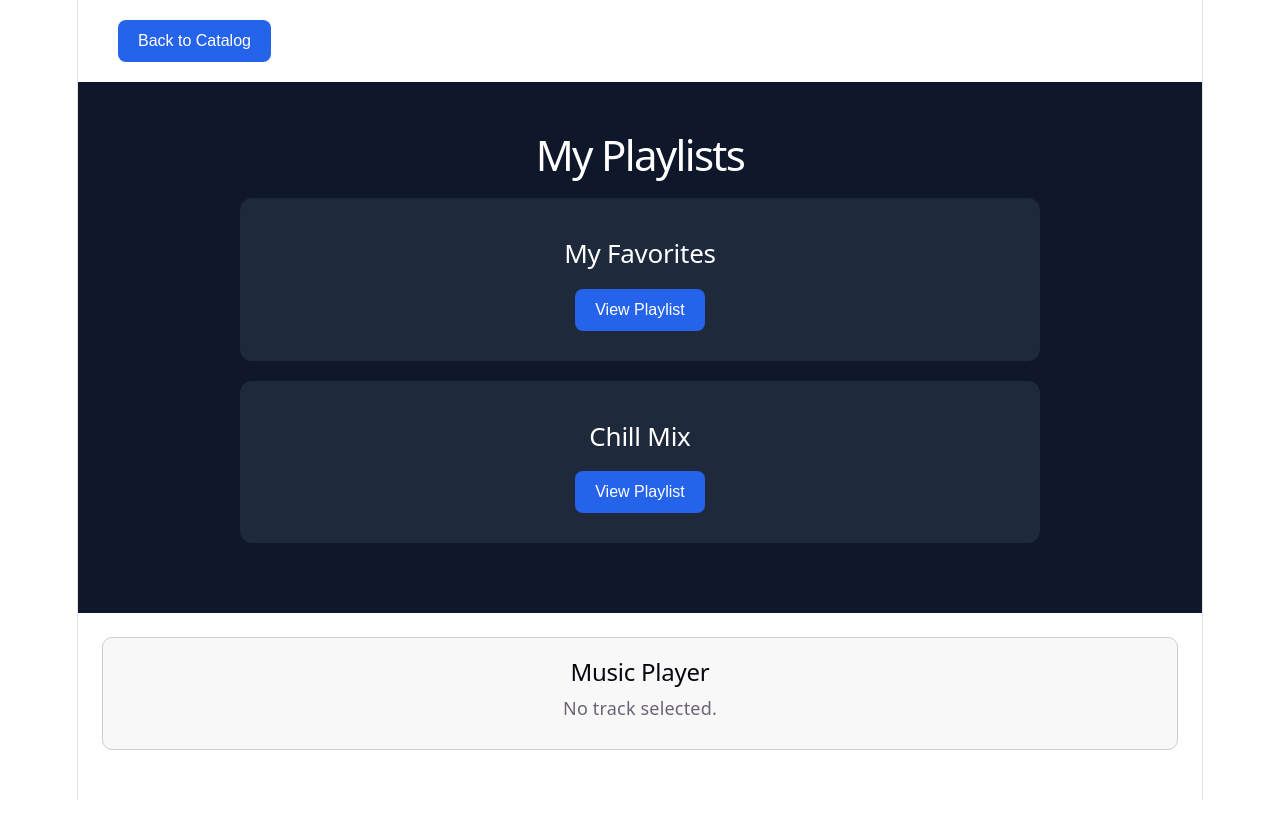
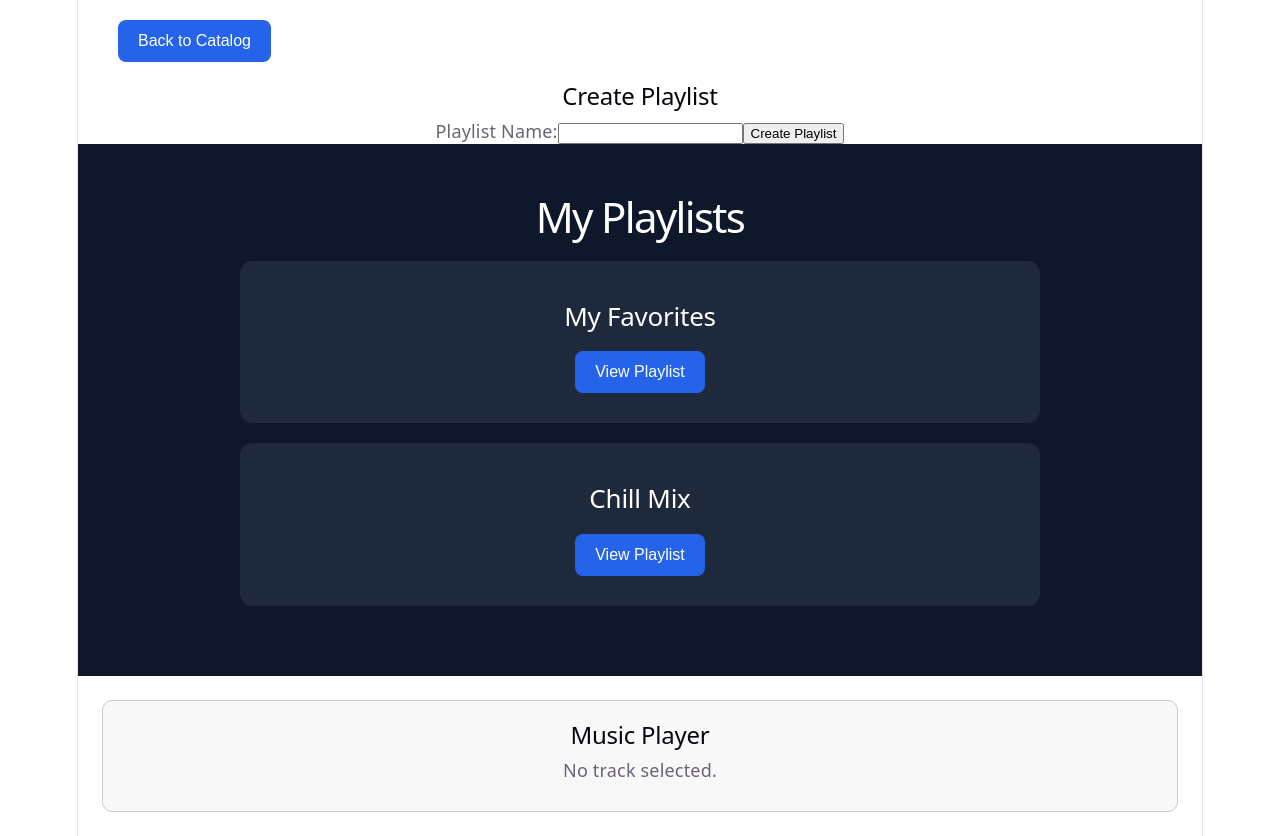
Before and after one commit to esereya-cmd/soundwaves, a React app in the folder frontend/: page / in a window 1280 px wide. Both pictures are taken after a click on the button "My Playlists". Before the commit the page ends 800 px from the top, so only its background shows below. Built offline with nearby package versions, Linux system fonts and the light colour scheme; no server answers; the HTML template or start-up script is replaced by a standard one.

Commit message:
SCRUM-168: Add create playlist form and validation tests

```diff
--- a/frontend/src/App.jsx
+++ b/frontend/src/App.jsx
@@ -7,6 +7,7 @@ import AlbumDetails from "./pages/AlbumDetails";
 import ArtistDetails from "./pages/ArtistDetails";
 import PlaylistList from "./pages/PlaylistList";
 import PlaylistDetails from "./pages/PlaylistDetails";
+import CreatePlaylistForm from "./components/CreatePlaylistForm";
 import MusicPlayer from "./components/media/MusicPlayer";
 
 import "./styles/playlist.css";
@@ -39,6 +40,11 @@ function App() {
   const [showPlaylists, setShowPlaylists] = useState(false);
   const [selectedPlaylist, setSelectedPlaylist] = useState(null);
 
+  // Playlist creation requires a confirmed backend API.
+  async function handleCreatePlaylist() {
+    throw new Error("Playlist creation API is not available yet.");
+  }
+
   if (showPlaylists) {
     return (
       <>
@@ -57,6 +63,10 @@ function App() {
             >
               Back to Catalog
             </button>
+
+            <CreatePlaylistForm
+              onCreatePlaylist={handleCreatePlaylist}
+            />
 
             <PlaylistList
               playlists={samplePlaylists}
--- /dev/null
+++ b/frontend/src/components/CreatePlaylistForm.jsx
@@ -0,0 +1,63 @@
+
+import { useState } from "react";
+
+function CreatePlaylistForm({ onCreatePlaylist }) {
+  const [name, setName] = useState("");
+  const [error, setError] = useState("");
+  const [isSubmitting, setIsSubmitting] = useState(false);
+
+  async function handleSubmit(event) {
+    event.preventDefault();
+
+    const playlistName = name.trim();
+
+    if (playlistName === "") {
+      setError("Please enter a playlist name.");
+      return;
+    }
+
+    if (isSubmitting) {
+      return;
+    }
+
+    setError("");
+    setIsSubmitting(true);
+
+    try {
+      if (!onCreatePlaylist) {
+        throw new Error("Playlist creation is not available yet.");
+      }
+
+      await onCreatePlaylist(playlistName);
+      setName("");
+    } catch {
+      setError("Unable to create playlist. Please try again.");
+    } finally {
+      setIsSubmitting(false);
+    }
+  }
+
+  return (
+    <form onSubmit={handleSubmit}>
+      <h2>Create Playlist</h2>
+
+      <label htmlFor="playlist-name">Playlist Name:</label>
+
+      <input
+        id="playlist-name"
+        type="text"
+        value={name}
+        onChange={(event) => setName(event.target.value)}
+        disabled={isSubmitting}
+      />
+
+      {error && <p role="alert">{error}</p>}
+
+      <button type="submit" disabled={isSubmitting}>
+        {isSubmitting ? "Creating..." : "Create Playlist"}
+      </button>
+    </form>
+  );
+}
+
+export default CreatePlaylistForm;
```
Also changed, not shown: 1 other file (tests, documents, lock files or other folders).
